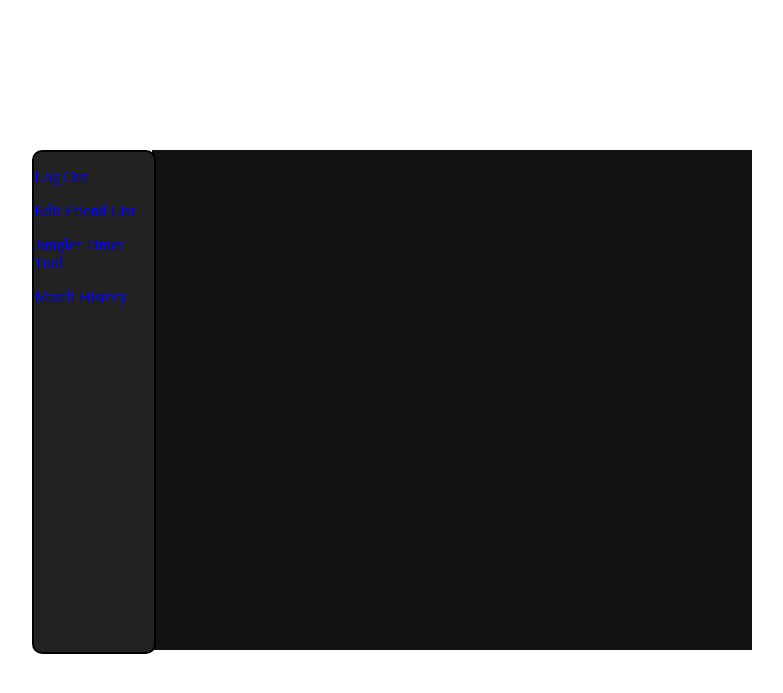
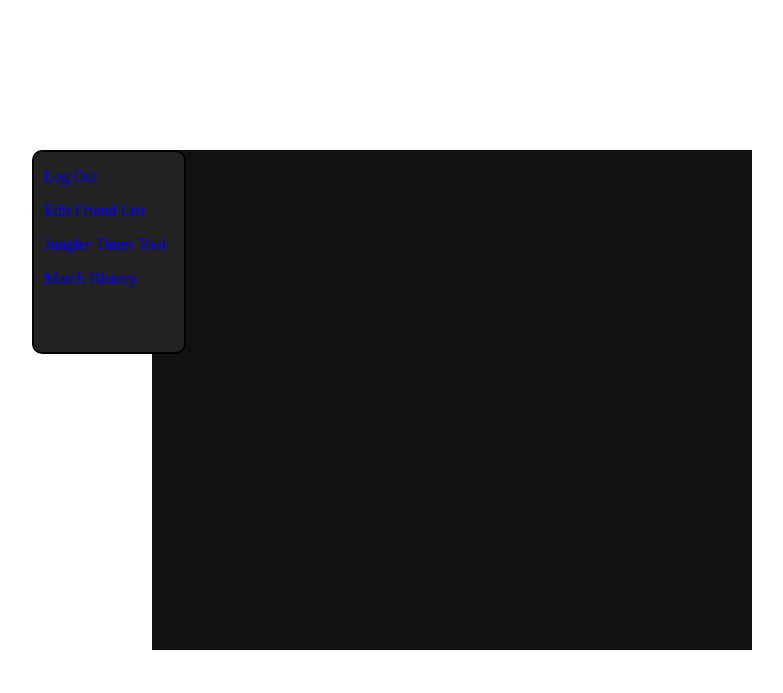
Before and after one commit to DMatev/MMT, a Node project: template views/main.ejs in a window 1280 px wide. Shown: the top 693 px of the page, without its empty margins (188-971 px from the left). Run offline with Node 20 templates, Linux system fonts and the light colour scheme; the template is opened without the code that fills it, so the values that code supplies are empty; some libraries are stand-ins or nearby versions.

Commit message:
test2
test213

```diff
--- a/public/css/main.css
+++ b/public/css/main.css
@@ -20,10 +20,12 @@
 	display: none;
 }
 #menu {
-	height:500px;
-	width: 120px;
+	height:200px;
+	width: 140px;
 	margin-left: -120px;
+	padding-left: 10px;
 	float: left;
+	position:fixed;
 	background-color:#222222;
 	border:2px solid black;
 	border-radius: 10px;
```
